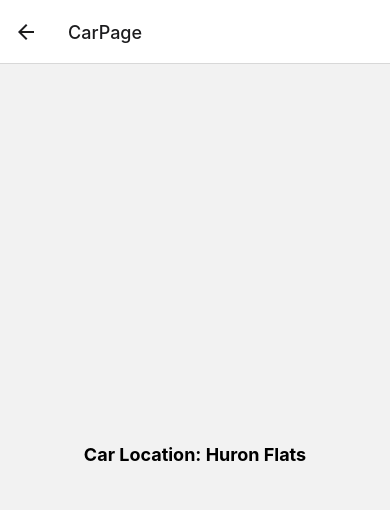
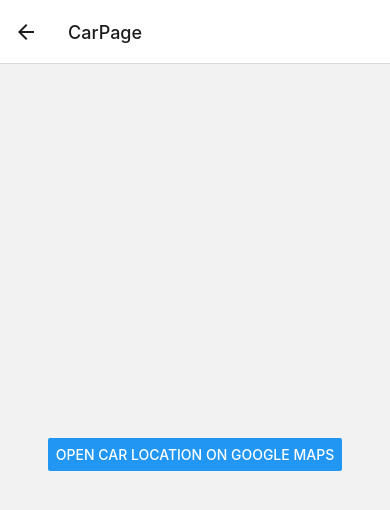
Before and after one commit to michellerosem/SheHacks8, a React Native app: screen /CarPage in a window 390 px wide. Shown: the top 510 px of the page. Built offline with nearby package versions, Linux system fonts and the light colour scheme.

Commit message:
added google map feature for car location

```diff
--- a/AccountInfo.js
+++ b/AccountInfo.js
@@ -50,7 +50,7 @@ const AccountInfo = () => {
             <Text style={styles.subHeader}>Car Location: {carLocation}</Text>
             <TextInput style={styles.input}
             placeholder="Enter Car location"
-            value={carLocation}
+            //value={carLocation}
             onChangeText={setCarLocation}
             />
 
--- a/CarPage.js
+++ b/CarPage.js
@@ -1,10 +1,29 @@
-import React from 'react';
-import { View, Text, StyleSheet } from 'react-native';
+import React, { useState } from 'react';
+import { View, Button, StyleSheet, Alert, Linking } from 'react-native';
 
-const CarPage = ({ carLocation }) => {
+const CarPage = () => {
+    const carLocation = {
+        latitude: 43.0017, // Example latitude
+        longitude: 81.2732, // Example longitude
+      };
+  const openCarLocation = () => {
+    if (carLocation && carLocation.latitude && carLocation.longitude) {
+      const url = `https://www.google.com/maps/search/?api=1&query=${carLocation.latitude},${carLocation.longitude}`;
+      Linking.canOpenURL(url).then(supported => {
+        if (supported) {
+          Linking.openURL(url);
+        } else {
+          console.log("Don't know how to open this URL: " + url);
+        }
+      });
+    } else {
+      Alert.alert('Car location not available.');
+    }
+  };
+
   return (
     <View style={styles.container}>
-      <Text style={styles.subHeader}>Car Location: Huron Flats</Text>
+      <Button title="Open Car Location on Google Maps" onPress={openCarLocation} />
     </View>
   );
 };
@@ -16,10 +35,6 @@ const styles = StyleSheet.create({
     alignItems: 'center',
     padding: 20,
   },
-  subHeader: {
-    fontSize: 18,
-    fontWeight: 'bold',
-  },
 });
 
 export default CarPage;
```
